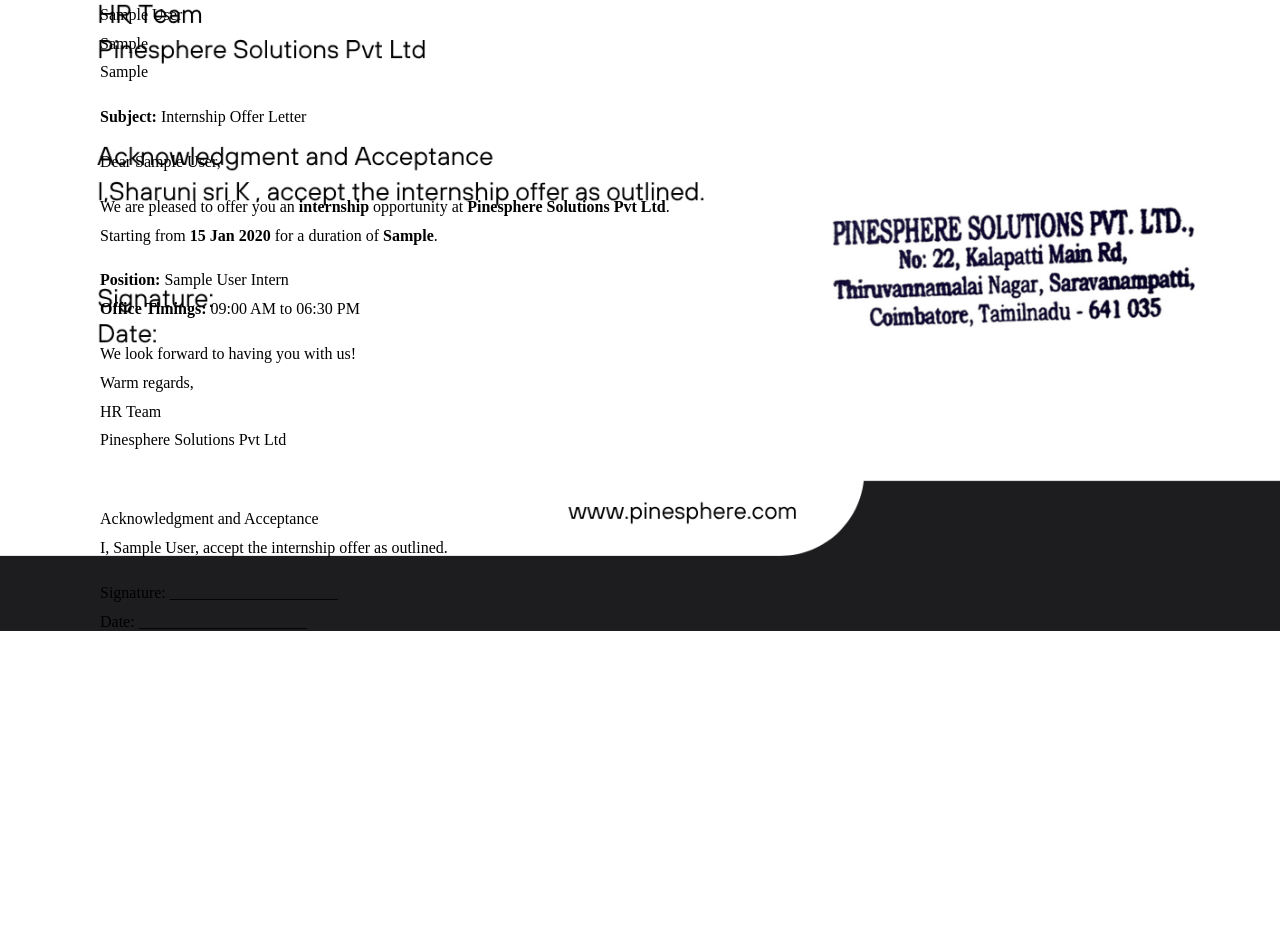
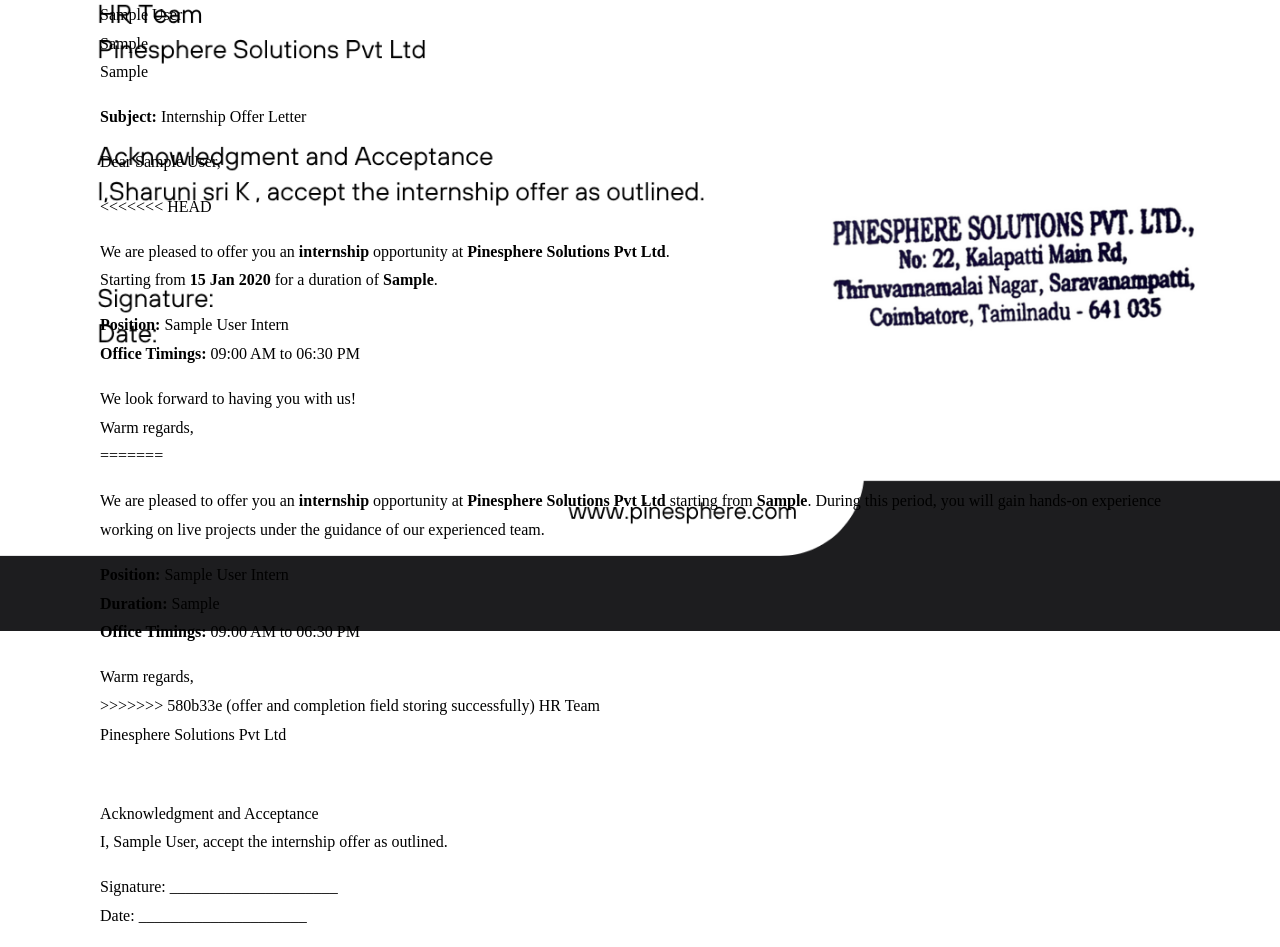
Before and after one commit to Pinesphere-Solutions-11/certificate_systems, a Django app: template core/templates/login/internship_offer.html in a window 1280 px wide. Shown: the part 274-1221 px from the top of the page. Before the commit the page ends 905 px from the top, so only its background shows below. Run offline with Django 3.2, Linux system fonts and the light colour scheme; the template is opened without the code that fills it: values that come from a table or form of the project are taken from there, others are empty; tables that the repository leaves empty hold one stand-in row (values such as "Sample post"); parts of the project's set-up code (start-up, migrations or seed data) failed here and were passed over.

Commit message:
offer and completion field storing successfully

```diff
--- a/accounts/views.py
+++ b/accounts/views.py
@@ -125,6 +125,11 @@
 # 👨‍🎓 STUDENT DASHBOARD
 # =========================
 
+
+# =========================
+# 👨‍🎓 STUDENT DASHBOARD
+# =========================
+
 @login_required
 @user_passes_test(is_student)
 def student_dashboard(request):
--- a/core/templates/login/internship_offer.html
+++ b/core/templates/login/internship_offer.html
@@ -3,6 +3,7 @@
 <head>
     <meta charset="utf-8">
     <style>
+<<<<<<< HEAD
         @page {
             size: A4;
             margin: 0;
@@ -23,6 +24,24 @@
             font-size: 16px;
             color: #000;
             line-height: 1.8;
+=======
+        body {
+            background: url("/static/images/offer_letter_bg.png") no-repeat center center;
+            background-size: cover;
+            height: 100vh;
+            font-family: 'Times New Roman', serif;
+            padding: 80px;
+        }
+
+        .content {
+            margin-top: 300px;
+            color: #000;
+            font-size: 16px;
+        }
+
+        .highlight {
+            font-weight: bold;
+>>>>>>> 580b33e (offer and completion field storing successfully)
         }
     </style>
 </head>
@@ -37,6 +56,7 @@
 
         <p>Dear {{ certificate.student_name }},</p>
 
+<<<<<<< HEAD
         <p>We are pleased to offer you an <strong>internship</strong> opportunity at
         <strong>Pinesphere Solutions Pvt Ltd</strong>.<br>
         Starting from <strong>{{ certificate.completion_date|date:"d M Y" }}</strong> for a duration of
@@ -47,6 +67,18 @@
 
         <p>We look forward to having you with us!<br>
         Warm regards,<br>
+=======
+        <p>We are pleased to offer you an <span class="highlight">internship</span> opportunity at
+        <span class="highlight">Pinesphere Solutions Pvt Ltd</span> starting from
+        <span class="highlight">{{ certificate.duration }}</span>. During this period, you will gain hands-on experience
+        working on live projects under the guidance of our experienced team.</p>
+
+        <p><strong>Position:</strong> {{ certificate.course_name }} Intern<br>
+        <strong>Duration:</strong> {{ certificate.duration }}<br>
+        <strong>Office Timings:</strong> 09:00 AM to 06:30 PM</p>
+
+        <p>Warm regards,<br>
+>>>>>>> 580b33e (offer and completion field storing successfully)
         HR Team<br>
         Pinesphere Solutions Pvt Ltd</p>
 
```
Also changed, not shown: core/templates/login/internship_completion.html (+35 -0 lines), static/images/Internship Offer Letter.png (added), static/images/Intership Certificate.png (added).
